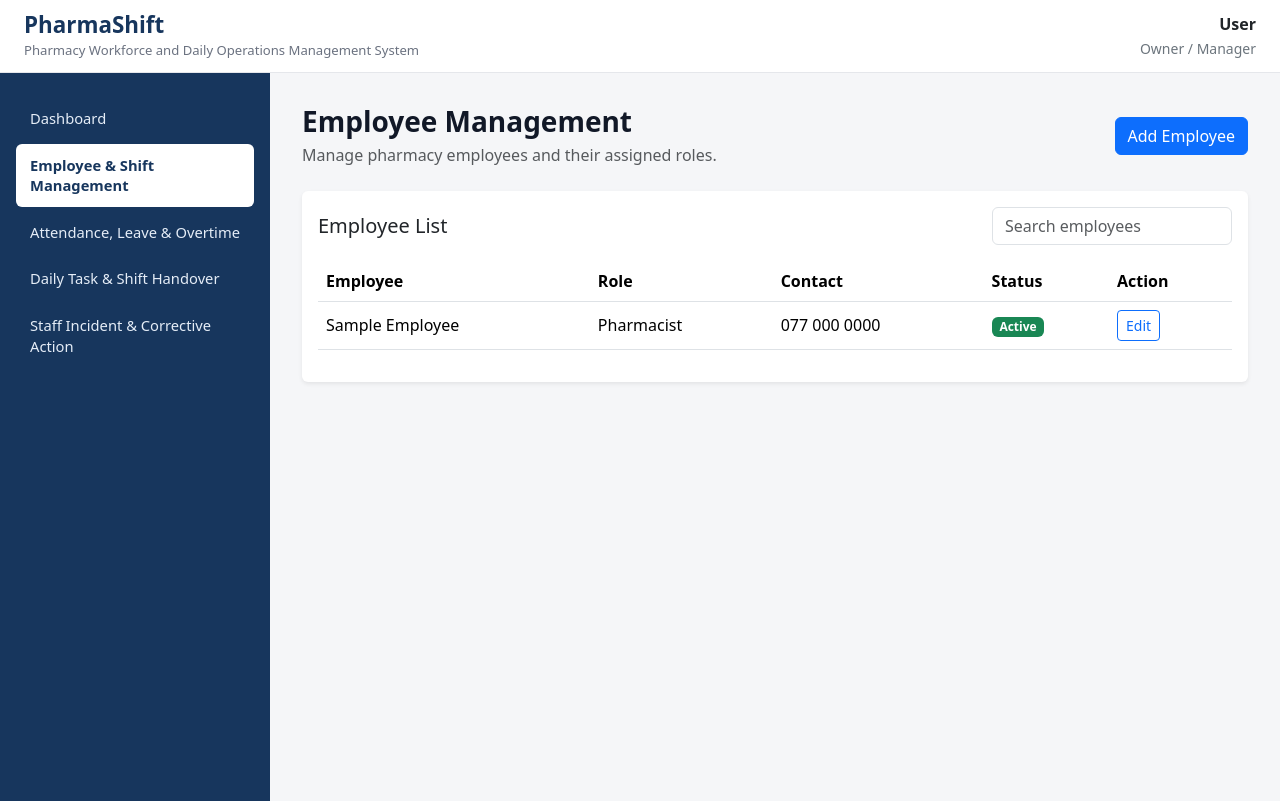
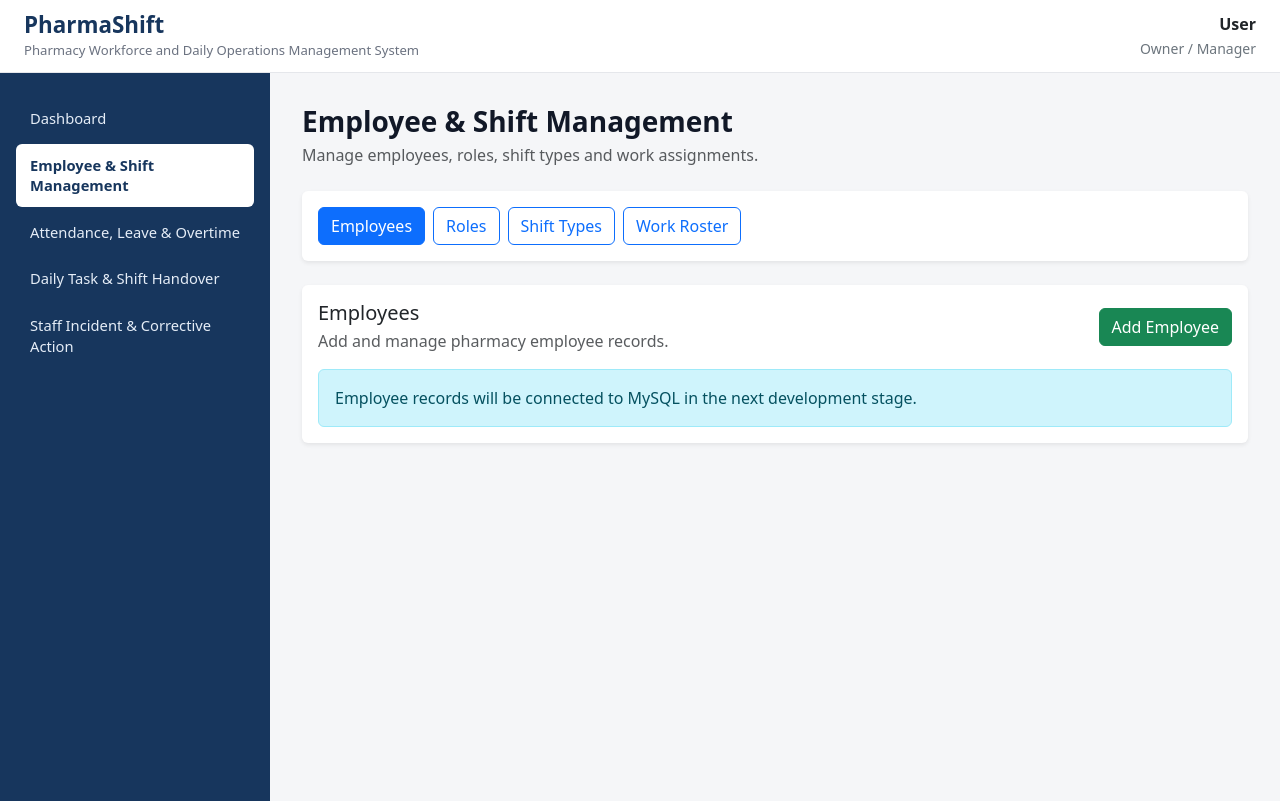
Before and after one commit to anuhq/Pharma-Shift, a React app in the folder frontend/: page /employee-shift in a window 1280 px wide. Built offline with nearby package versions, Linux system fonts and the light colour scheme; the HTML template or start-up script is replaced by a standard one.

Commit message:
Expand employee shift management interfaces

```diff
--- a/frontend/src/pages/EmployeeShift.jsx
+++ b/frontend/src/pages/EmployeeShift.jsx
@@ -1,116 +1,115 @@
 import { useState } from 'react';
 
 function EmployeeShift() {
-  const [showForm, setShowForm] = useState(false);
+  const [activeSection, setActiveSection] = useState('employees');
+
+  const sections = [
+    { id: 'employees', label: 'Employees' },
+    { id: 'roles', label: 'Roles' },
+    { id: 'shift-types', label: 'Shift Types' },
+    { id: 'roster', label: 'Work Roster' },
+  ];
 
   return (
     <div>
-      <div className="d-flex justify-content-between align-items-center mb-4">
-        <div>
-          <h2 className="mb-1">Employee Management</h2>
+      <div className="mb-4">
+        <h2 className="mb-1">Employee & Shift Management</h2>
         <p className="text-muted mb-0">
-            Manage pharmacy employees and their assigned roles.
+          Manage employees, roles, shift types and work assignments.
         </p>
       </div>
 
+      <div className="card border-0 shadow-sm mb-4">
+        <div className="card-body">
+          <div className="d-flex flex-wrap gap-2">
+            {sections.map((section) => (
               <button
-          className="btn btn-primary"
-          onClick={() => setShowForm(!showForm)}
+                key={section.id}
+                type="button"
+                className={`btn ${
+                  activeSection === section.id
+                    ? 'btn-primary'
+                    : 'btn-outline-primary'
+                }`}
+                onClick={() => setActiveSection(section.id)}
               >
-          {showForm ? 'Close Form' : 'Add Employee'}
+                {section.label}
+              </button>
+            ))}
+          </div>
+        </div>
+      </div>
+
+      {activeSection === 'employees' && <EmployeeSection />}
+      {activeSection === 'roles' && <RolesSection />}
+      {activeSection === 'shift-types' && <ShiftTypesSection />}
+      {activeSection === 'roster' && <RosterSection />}
+    </div>
+  );
+}
+
+function EmployeeSection() {
+  return (
+    <div className="card border-0 shadow-sm">
+      <div className="card-body">
+        <div className="d-flex justify-content-between align-items-center mb-3">
+          <div>
+            <h3 className="h5 mb-1">Employees</h3>
+            <p className="text-muted mb-0">
+              Add and manage pharmacy employee records.
+            </p>
+          </div>
+          <button type="button" className="btn btn-success">
+            Add Employee
           </button>
         </div>
 
-      {showForm && (
-        <div className="card border-0 shadow-sm mb-4">
-          <div className="card-body">
-            <h5 className="card-title mb-3">Add New Employee</h5>
-
-            <form>
-              <div className="row g-3">
-                <div className="col-md-6">
-                  <label className="form-label">Full name</label>
-                  <input
-                    type="text"
-                    className="form-control"
-                    placeholder="Enter employee name"
-                  />
-                </div>
-
-                <div className="col-md-6">
-                  <label className="form-label">Contact number</label>
-                  <input
-                    type="text"
-                    className="form-control"
-                    placeholder="Enter contact number"
-                  />
-                </div>
-
-                <div className="col-md-6">
-                  <label className="form-label">Role</label>
-                  <select className="form-select" defaultValue="">
-                    <option value="" disabled>
-                      Select a role
-                    </option>
-                    <option value="manager">Manager</option>
-                    <option value="pharmacist">Pharmacist</option>
-                    <option value="assistant">Pharmacy Assistant</option>
-                  </select>
-                </div>
-
-                <div className="col-md-6">
-                  <label className="form-label">Status</label>
-                  <select className="form-select" defaultValue="Active">
-                    <option>Active</option>
-                    <option>Inactive</option>
-                  </select>
+        <div className="alert alert-info mb-0">
+          Employee records will be connected to MySQL in the next development stage.
         </div>
       </div>
+    </div>
+  );
+}
 
-              <button type="button" className="btn btn-success mt-4">
-                Save Employee
-              </button>
-            </form>
-          </div>
-        </div>
-      )}
-
+function RolesSection() {
+  return (
     <div className="card border-0 shadow-sm">
       <div className="card-body">
         <div className="d-flex justify-content-between align-items-center mb-3">
-            <h5 className="card-title mb-0">Employee List</h5>
-            <input
-              type="search"
-              className="form-control"
-              placeholder="Search employees"
-              style={{ maxWidth: '240px' }}
-            />
+          <div>
+            <h3 className="h5 mb-1">Employee Roles</h3>
+            <p className="text-muted mb-0">
+              View the roles used in the pharmacy.
+            </p>
+          </div>
+          <button type="button" className="btn btn-success">
+            Add Role
+          </button>
         </div>
 
         <div className="table-responsive">
-            <table className="table align-middle">
+          <table className="table align-middle mb-0">
             <thead>
               <tr>
-                  <th>Employee</th>
                 <th>Role</th>
-                  <th>Contact</th>
+                <th>Description</th>
                 <th>Status</th>
-                  <th>Action</th>
               </tr>
             </thead>
-
             <tbody>
               <tr>
-                  <td>Sample Employee</td>
                 <td>Pharmacist</td>
-                  <td>077 000 0000</td>
+                <td>Manages medicines and pharmacy services</td>
                 <td>
                   <span className="badge text-bg-success">Active</span>
                 </td>
+              </tr>
+              <tr>
+                <td>Pharmacy Assistant</td>
+                <td>Supports daily pharmacy operations</td>
                 <td>
-                    <button type="button" className="btn btn-sm btn-outline-primary">
-                      Edit
-                    </button>
+                  <span className="badge text-bg-success">Active</span>
                 </td>
               </tr>
             </tbody>
@@ -118,6 +117,80 @@ function EmployeeShift() {
         </div>
       </div>
     </div>
+  );
+}
+
+function ShiftTypesSection() {
+  return (
+    <div className="card border-0 shadow-sm">
+      <div className="card-body">
+        <div className="d-flex justify-content-between align-items-center mb-3">
+          <div>
+            <h3 className="h5 mb-1">Shift Types</h3>
+            <p className="text-muted mb-0">
+              Define the working times used in rosters.
+            </p>
+          </div>
+          <button type="button" className="btn btn-success">
+            Add Shift Type
+          </button>
+        </div>
+
+        <div className="table-responsive">
+          <table className="table align-middle mb-0">
+            <thead>
+              <tr>
+                <th>Shift</th>
+                <th>Start Time</th>
+                <th>End Time</th>
+                <th>Status</th>
+              </tr>
+            </thead>
+            <tbody>
+              <tr>
+                <td>Morning Shift</td>
+                <td>08:00</td>
+                <td>16:00</td>
+                <td>
+                  <span className="badge text-bg-success">Active</span>
+                </td>
+              </tr>
+              <tr>
+                <td>Evening Shift</td>
+                <td>16:00</td>
+                <td>22:00</td>
+                <td>
+                  <span className="badge text-bg-success">Active</span>
+                </td>
+              </tr>
+            </tbody>
+          </table>
+        </div>
+      </div>
+    </div>
+  );
+}
+
+function RosterSection() {
+  return (
+    <div className="card border-0 shadow-sm">
+      <div className="card-body">
+        <div className="d-flex justify-content-between align-items-center mb-3">
+          <div>
+            <h3 className="h5 mb-1">Work Roster</h3>
+            <p className="text-muted mb-0">
+              Assign employees to shifts and dates.
+            </p>
+          </div>
+          <button type="button" className="btn btn-success">
+            Assign Shift
+          </button>
+        </div>
+
+        <div className="alert alert-secondary mb-0">
+          Roster assignments will be connected to employees and shift types in the database.
+        </div>
+      </div>
     </div>
   );
 }
```
Lines whose indentation alone changed are shown as unchanged.
